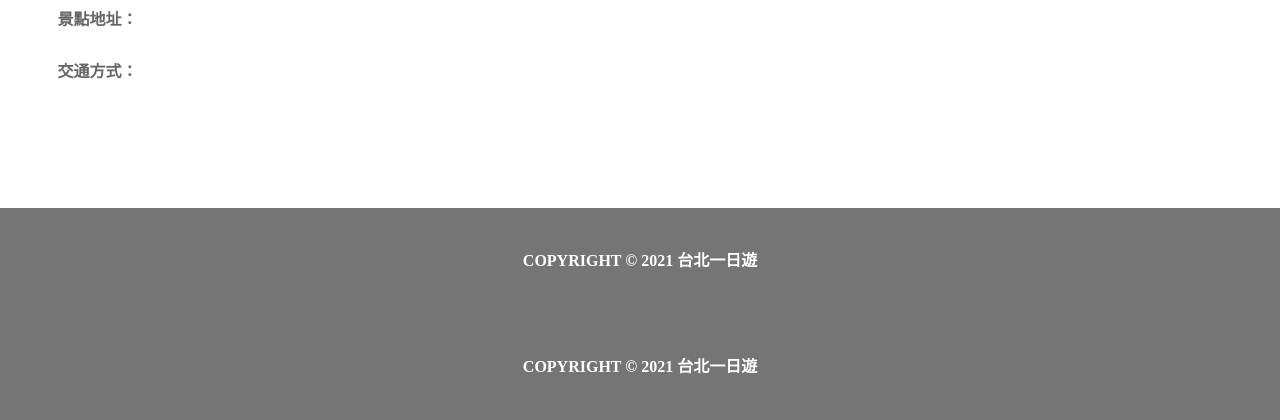
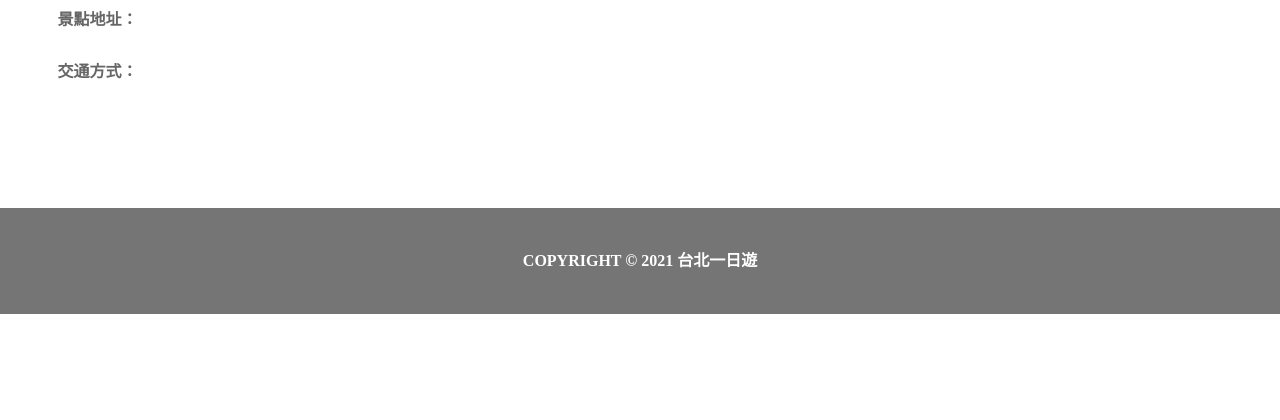
Before and after one commit to joeyliao127/Taipei_day_trip, a Flask app: page /attraction/1 in a window 1280 px wide. Shown: the part 584-1004 px from the top of the page. After the commit the page ends 898 px from the top, so only its background shows below. Run offline with Flask 3, Linux system fonts and the light colour scheme; parts of the project's set-up code (start-up, migrations or seed data) failed here and were passed over.

Commit message:
bugfix attraction footer

```diff
--- a/templates/attraction.html
+++ b/templates/attraction.html
@@ -52,8 +52,5 @@
     </div>
   </div>
 </div>
-<footer>
-  <p>COPYRIGHT © 2021 台北一日遊</p>
-</footer>
 <script src="/js/attraction.js"></script>
 {% endblock %}
```
